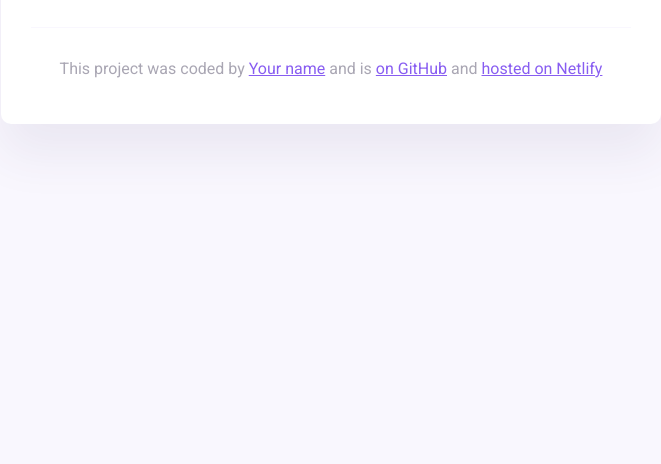
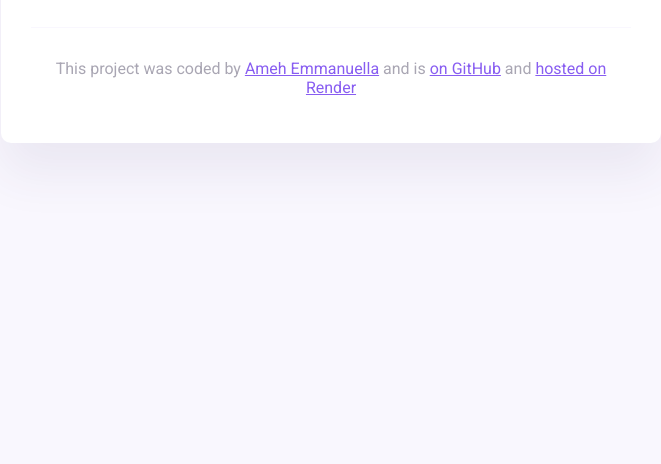
Before and after one commit to Chubeeh/weather-app-project, a plain HTML site: page index.html in a window 1280 px wide. Shown: the part 336-800 px from the top of the page, without its empty margins (309-970 px from the left). Drawn offline with nearby package versions, Linux system fonts and the light colour scheme.

Commit message:
Added details to the footer

```diff
--- a/index.html
+++ b/index.html
@@ -40,9 +40,9 @@
         <footer>
             <p>
                 This project was coded by
-                <a href="#" target="_blank">Your name</a> and is
+                <a href="#" target="_blank">Ameh Emmanuella</a> and is
                 <a href="#" target="_blank"> on GitHub</a> and
-                <a href="#" target="_blank">hosted on Netlify</a>
+                <a href="#" target="_blank">hosted on Render</a>
             </p>
         </footer>
     </div>
```
